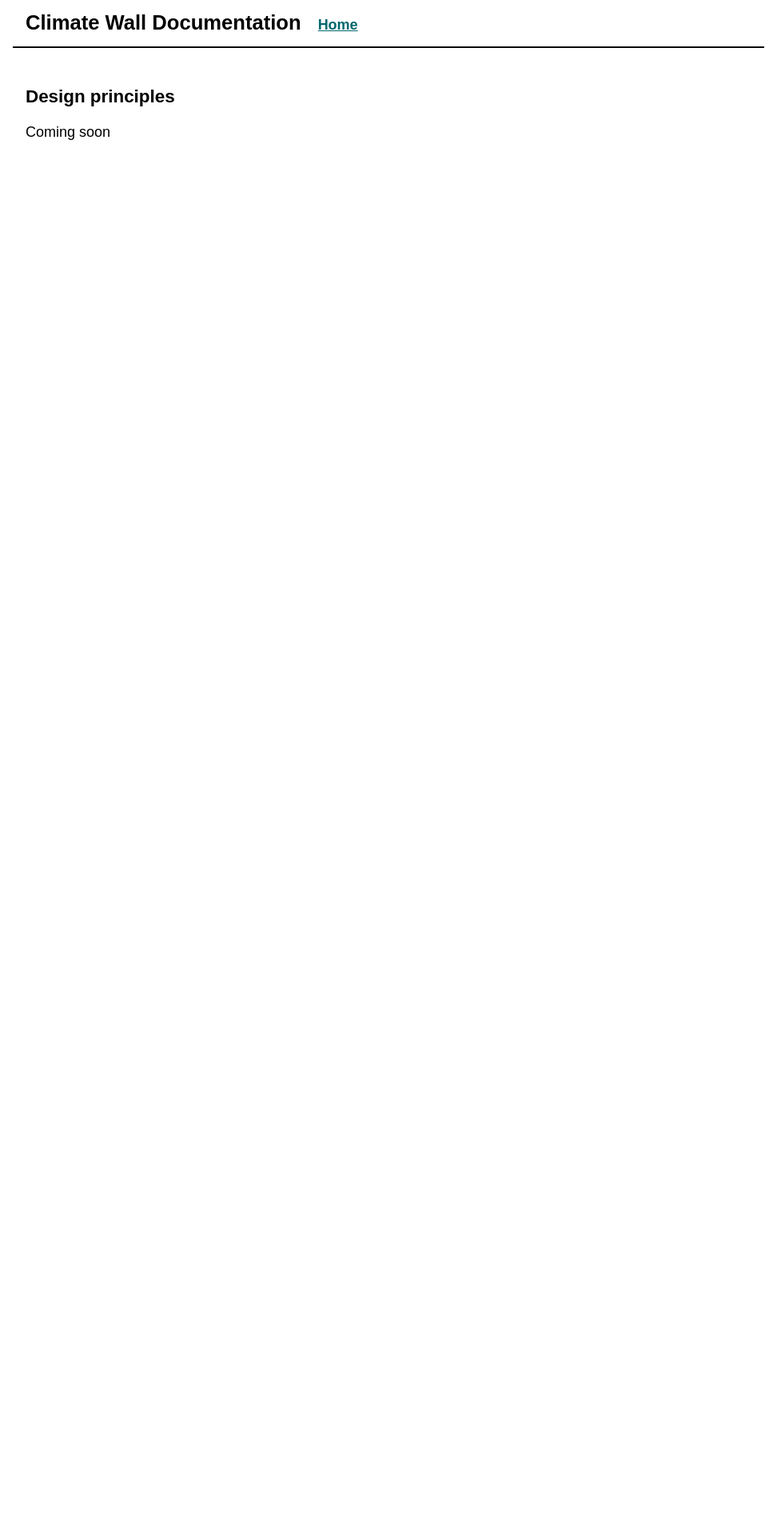
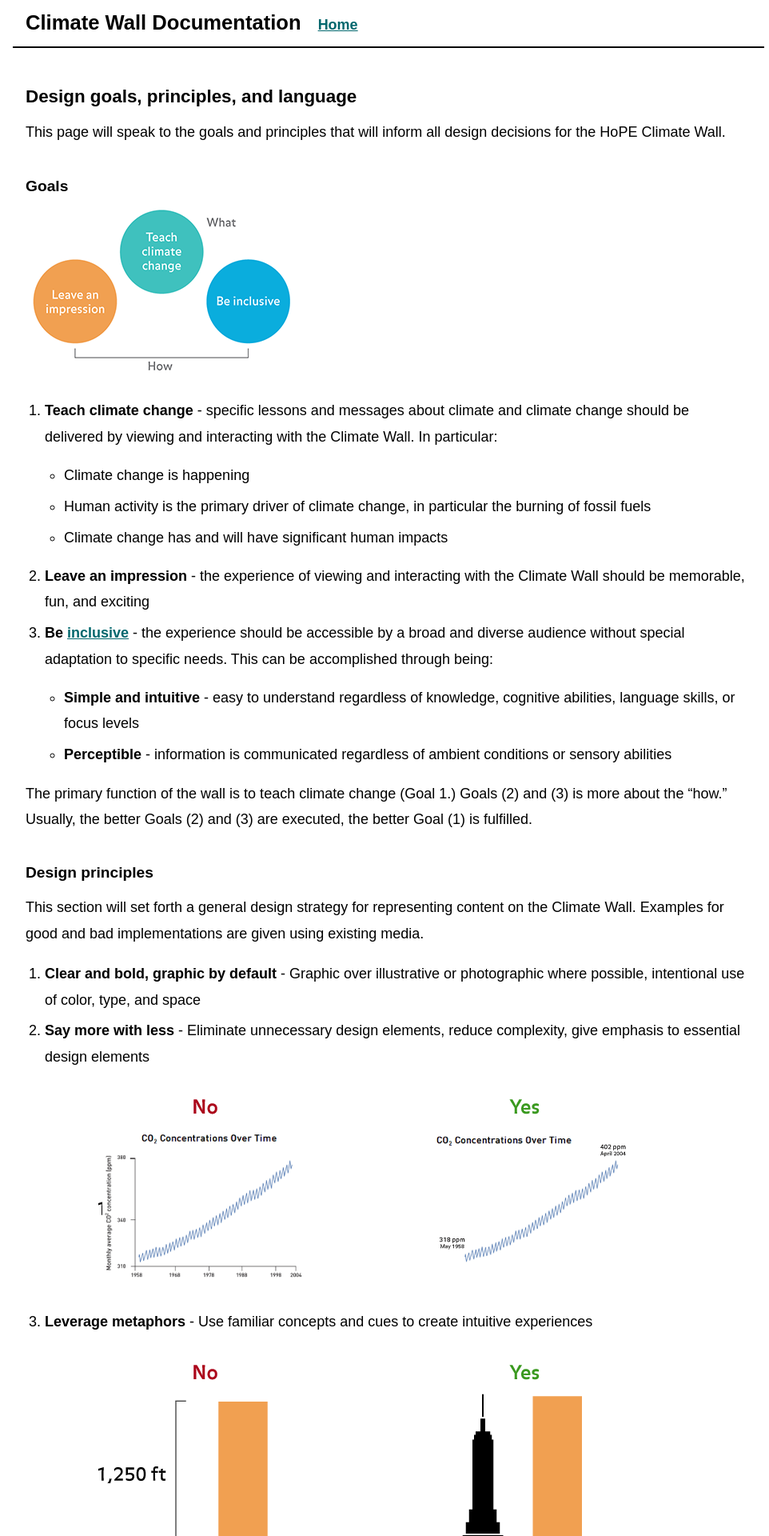
Before and after one commit to beefoo/climate-wall-docs, a Jekyll site: the page built from _design/principles.md, in a window 1280 px wide. Shown: the top 1920 px of the page at 80% size, without its empty margins (154-1116 px from the left). Built offline with Jekyll 4.4.1, drawn with Linux system fonts in a browser that asks for light colours; before the commit the page ends 900 px from its top, so only the background shows below that; some of the changed text lies outside the part shown.

Commit message:
add content to design principles

```diff
--- a/_design/principles.md
+++ b/_design/principles.md
@@ -1,9 +1,51 @@
 ---
 layout: page
 id: design-sketches
-title: Design principles
+title: Design goals, principles, and language
 ---
 
-## Design principles
+## Design goals, principles, and language
 
-Coming soon
+This page will speak to the goals and principles that will inform all design decisions for the HoPE Climate Wall.
+
+### Goals
+
+![Climate wall goals](../assets/goals.png)
+
+1. **Teach climate change** - specific lessons and messages about climate and climate change should be delivered by viewing and interacting with the Climate Wall. In particular:
+    - Climate change is happening
+    - Human activity is the primary driver of climate change, in particular the burning of fossil fuels
+    - Climate change has and will have significant human impacts
+2. **Leave an impression** - the experience of viewing and interacting with the Climate Wall should be memorable, fun, and exciting
+3. **Be [inclusive](https://www.ncsu.edu/ncsu/design/cud/about_ud/udprinciplestext.htm)** - the experience should be accessible by a broad and diverse audience without special adaptation to specific needs. This can be accomplished through being:
+    - **Simple and intuitive** - easy to understand regardless of knowledge, cognitive abilities, language skills, or focus levels
+    - **Perceptible** - information is communicated regardless of ambient conditions or sensory abilities
+
+The primary function of the wall is to teach climate change (Goal 1.) Goals (2) and (3) is more about the "how." Usually, the better Goals (2) and (3) are executed, the better Goal (1) is fulfilled.
+
+### Design principles
+
+This section will set forth a general design strategy for representing content on the Climate Wall. Examples for good and bad implementations are given using existing media.
+
+1. **Clear and bold, graphic by default** - Graphic over illustrative or photographic where possible, intentional use of color, type, and space
+2. **Say more with less** - Eliminate unnecessary design elements, reduce complexity, give emphasis to essential design elements
+   ![Say more with less](../assets/principles-reduce.png)
+3. **Leverage metaphors** - Use familiar concepts and cues to create intuitive experiences
+   ![Leverage metaphors](../assets/principles-metaphors.png)
+4. **Use motion and sound sparingly and intentionally** - Motion and sound should convey and reinforce meaning, leave an impression
+
+### Visual language
+
+The following section will speak broadly to how we will communicate certain ideas using visuals.
+
+### Interaction design
+
+This section will primarily speak to the physical controls that drive the interactive displays, and how we will use specific types of interactions to communicate specific ideas.
+
+### Sound design
+
+This section will speak to the use of sound on the Climate Wall
+
+### Design inspirations
+
+Based on the design principles outlined above, here are some examples of them done well.
--- a/css/main.scss
+++ b/css/main.scss
@@ -138,11 +138,15 @@ p.lead {
 }
 
 .content-list, ol, .main ul {
-  margin: 1rem 0 0 0;
+  margin: 1rem 0;
   padding: 0 0 0 1.5rem;
   li {
     line-height: 1.8;
     margin-top: 0.4rem;
+  }
+  li img {
+    display: block;
+    margin: 1rem 0;
   }
 }
 
```
Also changed, not shown: _research/README.md (+1 -1 lines), index.md (+2 -2 lines), assets/goals.png (added), assets/principles-metaphors.png (added), assets/principles-reduce.png (added).
